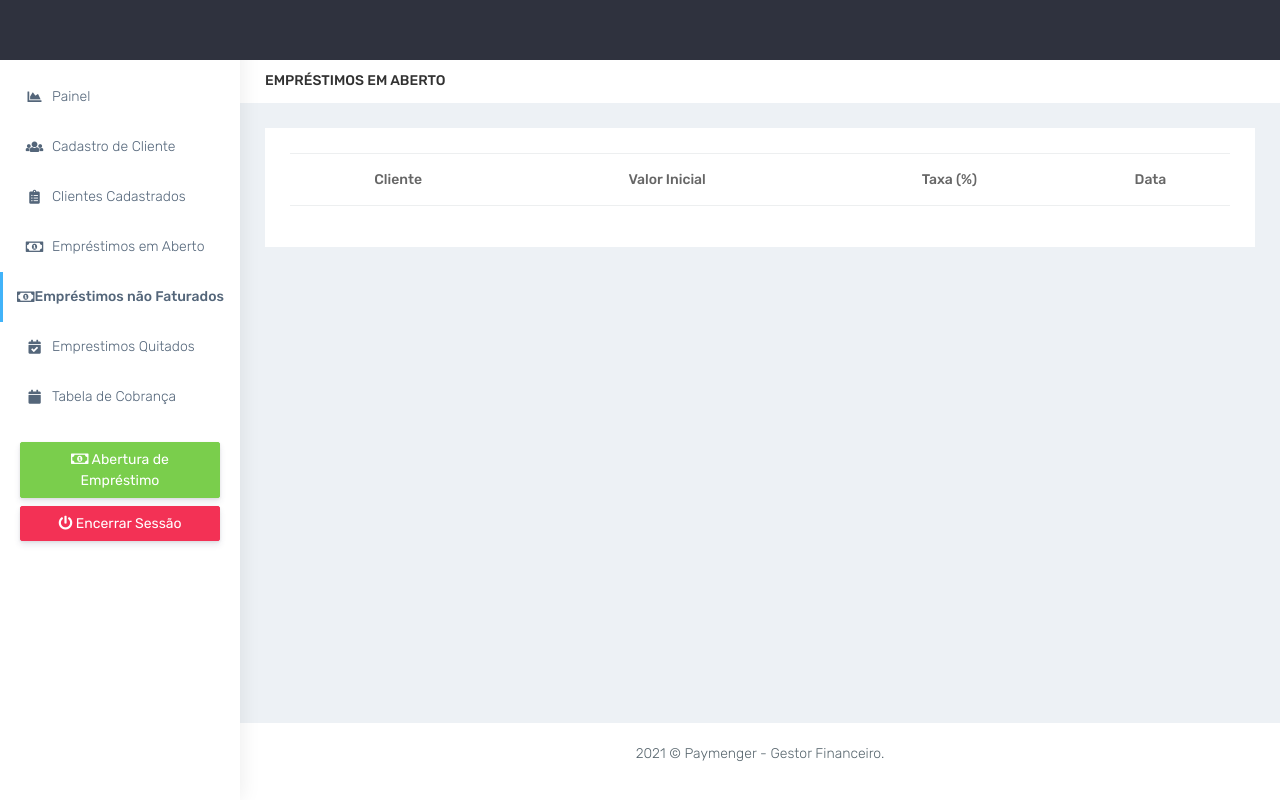
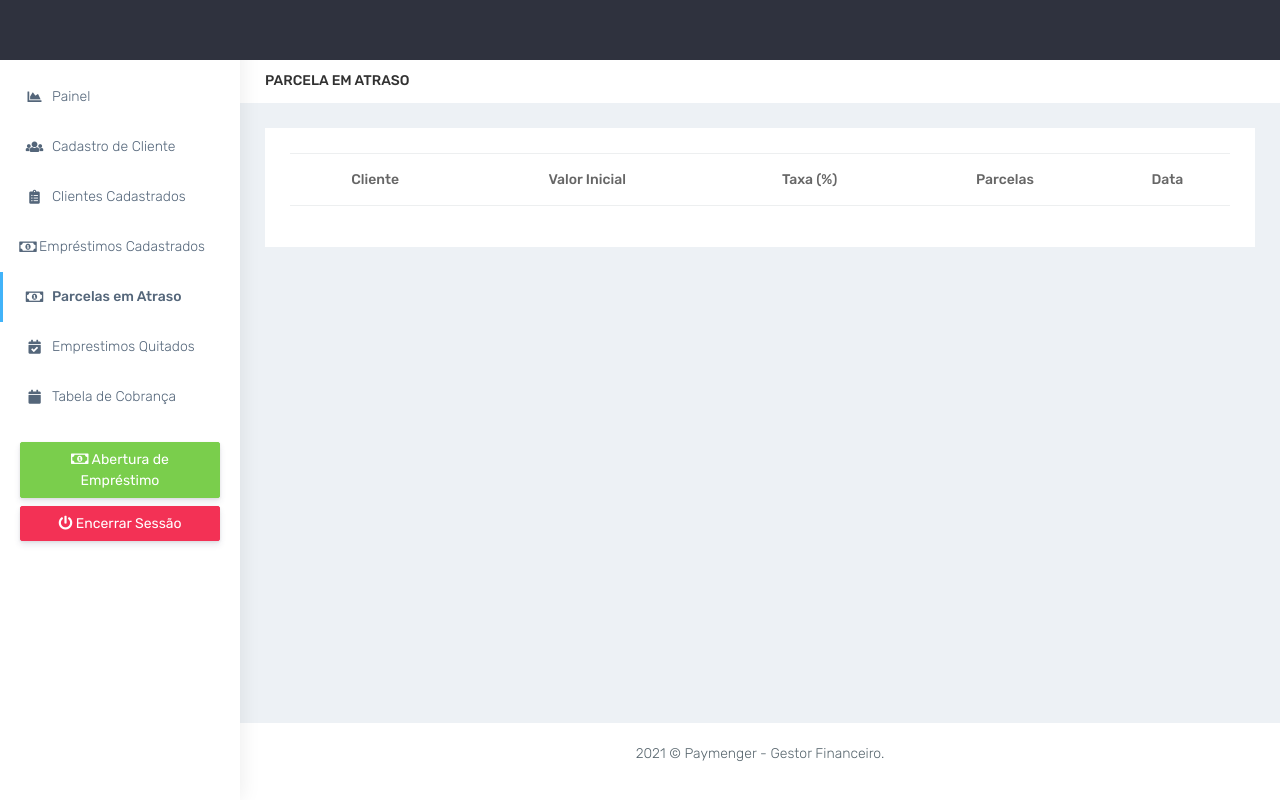
Before and after one commit to ailvaanderson13/paymenger, a Django app: page /emprestimo/em-aberto/ in a window 1280 px wide. Run offline with Django 3.2, Linux system fonts and the light colour scheme; data comes from the database, SQL or seed files in the repository; lists and menus that the app fills with data are empty; some libraries are stand-ins or nearby versions.

Commit message:
Adjustments

```diff
--- a/apps/emprestimo/templates/emprestimos_cadastrados.html
+++ b/apps/emprestimo/templates/emprestimos_cadastrados.html
@@ -13,6 +13,7 @@
                         <th>Cliente</th>
                         <th>Valor Inicial</th>
                         <th>Taxa (%)</th>
+                        <th>Data</th>
                     </tr>
                     </thead>
                     {% for i in emprestimos %}
@@ -27,6 +28,7 @@
                         <td>{{ i.cliente.first_name }}</td>
                         <td>R$: {{ i.valor }},00</td>
                         <td>{{ i.get_juros_display }}%</td>
+                        <td>{{ i.data }}</td>
                     </tr>
                     </tbody>
                     {% endfor %}
--- a/apps/emprestimo/templates/emprestimos_em_aberto.html
+++ b/apps/emprestimo/templates/emprestimos_em_aberto.html
@@ -12,6 +12,7 @@
                         <th>Cliente</th>
                         <th>Valor Inicial</th>
                         <th>Taxa (%)</th>
+                        <th>Parcelas</th>
                         <th>Data</th>
                     </tr>
                     </thead>
@@ -21,6 +22,7 @@
                         <td>{{ i.cliente.first_name }}</td>
                         <td>R$: {{ i.valor }},00</td>
                         <td>{{ i.get_juros_display }}%</td>
+                        <td>{{i.num_parcela}}/{{i.parcela}}</td>
                         <td>{{ i.data_em_aberto }}</td>
                     </tr>
                     </tbody>
--- a/apps/emprestimo/views.py
+++ b/apps/emprestimo/views.py
@@ -44,6 +44,7 @@ def confirm_emprestimo(request):
                                                                   parcela=parcela, vencimento=vencimento,
                                                                   val_parcel=val_parcel, firma=firma if firma else None)
                 new_emprestimo.cliente_id = int(cliente)
+                print(val_parcel)
                 new_emprestimo.save()
                 response = {
                     'success': True
@@ -291,7 +292,7 @@ def update_status_emprestimo(request):
 
 
 def list_emprestimo_em_aberto(request):
-    page_title = 'Empréstimos em Aberto'
+    page_title = 'Parcela em Atraso'
 
     emprestimos = models.Emprestimo.objects.filter(is_active=True, em_aberto=True)
 
--- a/apps/utils/templates/barras/sidebar.html
+++ b/apps/utils/templates/barras/sidebar.html
@@ -43,14 +43,14 @@
                     <a class="sidebar-link waves-effect waves-dark sidebar-link" href="{% url 'emprestimo:list-emprestimo' %}"
                        aria-expanded="false">
                         <i class="far fa-money-bill-alt" aria-hidden="true"></i>
-                        <span class="hide-menu">Empréstimos em Aberto</span>
+                        <span class="hide-menu">Empréstimos Cadastrados</span>
                     </a>
                 </li>
                 <li class="sidebar-item">
                     <a class="sidebar-link waves-effect waves-dark sidebar-link" href="{% url 'emprestimo:emprestimos-em-aberto' %}"
                        aria-expanded="false">
                         <i class="far fa-money-bill-alt" aria-hidden="true"></i>
-                        <span class="hide-menu">Empréstimos não Faturados</span>
+                        <span class="hide-menu">Parcelas em Atraso</span>
                     </a>
                 </li>
                 <li class="sidebar-item">
--- a/static/js/emprestimo/emprestimo.js
+++ b/static/js/emprestimo/emprestimo.js
@@ -58,7 +58,7 @@ var parcela = $('#id_parcela').val();
                                             <button id="btn-fechar" onclick="swal.closeModal()" class="btn btn-danger text-white">Fechar!</button>
                                         </div>
                                         <div class="col">
-                                            <button id="btn-contratar" onclick="contratar(${data.parcela.toFixed(2).replace('.', ',')})" class="btn btn-success text-white">Contratar!</button>
+                                            <button id="btn-contratar" onclick=contratar(${data.parcela.toFixed(2).replace('.', ',')}) class="btn btn-success text-white">Contratar!</button>
                                         </div>
                                     </div>
                                 </div>
@@ -87,7 +87,7 @@ function contratar(val_parcel){
             let juros = $('#id_juros').val();
             let parcela = $('#id_parcela').val();
             let vencimento = $('#id_vencimento').val();
-            let valor_parcel = val_parcel
+            let valor_parcel = val_parcel;
             var pk = $('.cls-pk').val();
             var csrf = $('input[name=csrfmiddlewaretoken]').val();
             $.ajax({
```
Lines whose indentation alone changed are shown as unchanged.
